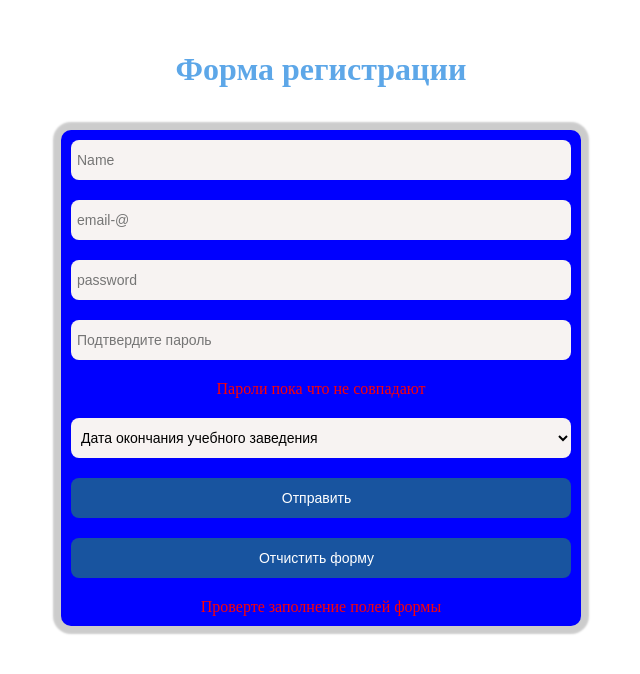
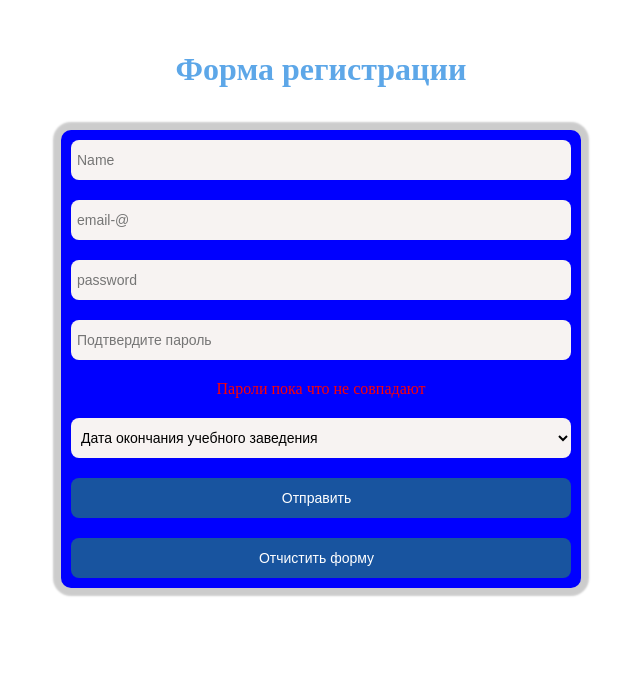
Before and after one commit to romanbarinov84/WebGarage-React-lessons-, a React (Vite) app: page / in a window 1280 px wide. Shown: the top 674 px of the page, without its empty margins (319-959 px from the left). Built offline with nearby package versions, Linux system fonts and the light colour scheme.

Commit message:
03.12 finish

```diff
--- a/src/components/pages/RegForm.css
+++ b/src/components/pages/RegForm.css
@@ -81,6 +81,6 @@ button:hover {
 }
 
 .success-message {
-    color: green;
+    color: rgb(4, 248, 4);
     text-align: center;
 }
--- a/src/components/pages/RegForm.jsx
+++ b/src/components/pages/RegForm.jsx
@@ -1,6 +1,10 @@
 import { useState } from "react";
 import "./RegForm.css";
-import { checkPasswordMatch, validatePassword } from "./validators";
+import {
+  checkPasswordMatch,
+  checkRequiredFields,
+  validatePassword,
+} from "./validators";
 
 //^(?=.*[a-z])(?=.*[A-Z])(?=.*\d)(?=.*[@$!%*?&])[A-Za-z\d@$!%*?&]{8,}$
 
@@ -9,9 +13,11 @@ function RegForm() {
   const [email, setEmail] = useState("");
   const [password, setPassword] = useState("");
   const [isPasswordValid, setIsPasswordValid] = useState(true);
-  const [confirmPassword , setConfirmPassword] = useState("");
-  const [passwordMatch , setPasswordMatch] = useState(false);
-  const [selectedYear , setSelectedYears] = useState("");
+  const [confirmPassword, setConfirmPassword] = useState("");
+  const [passwordMatch, setPasswordMatch] = useState(false);
+  const [selectedYear, setSelectedYears] = useState("");
+  const [requiredFieldsErro, setRequiredFieldsError] = useState(false);
+  const [showSuccessMessage, setShowSuccessMessage] = useState(false);
 
   const handleNameChange = (e) => {
     const newName = e.target.value;
@@ -26,27 +32,57 @@ function RegForm() {
     const newPassword = e.target.value;
     setPassword(newPassword);
     setIsPasswordValid(validatePassword(newPassword));
-    setPasswordMatch(checkPasswordMatch(newPassword , confirmPassword))
+    setPasswordMatch(checkPasswordMatch(newPassword, confirmPassword));
   };
 
   const handleConfirmPasswordChange = (e) => {
-    const newConfirmPassword = e.target.value
+    const newConfirmPassword = e.target.value;
     setConfirmPassword(newConfirmPassword);
-    setPasswordMatch(checkPasswordMatch(password , newConfirmPassword))
-  }
-
+    setPasswordMatch(checkPasswordMatch(password, newConfirmPassword));
+  };
 
   const currentYear = new Date().getFullYear();
   const years = Array.from({ length: 40 }, (_, i) => currentYear - i);
 
   const handleYearChange = (e) => {
     setSelectedYears(e.target.value);
+  };
+
+  const handleSubmit = (e) => {
+    e.preventDefault();
+
+    //проверка что все поля заполнены
+    const allFieldsFilled = checkRequiredFields([]);
+
+    const isFormValid = allFieldsFilled && isPasswordValid && passwordMatch;
+
+    if (!isFormValid) {
+      setRequiredFieldsError(true);
+      setShowSuccessMessage(false);
+      return;
+    }
+    setRequiredFieldsError(false);
+    setShowSuccessMessage(true);
+
+    const formData = {
+    name,
+    email,
+    password,
+    confirmPassword,
+    selectedYear,
+  };
+
+  alert(JSON.stringify(formData, null , 2))
+  };
+
+  const handleReset = () => {
+
   }
 
   return (
     <div className="section">
       <h1>Форма регистрации</h1>
-      <form>
+      <form onSubmit={handleSubmit}>
         <input type="text" placeholder="Name" onChange={handleNameChange} />
         <input
           type="email"
@@ -78,14 +114,20 @@ const years = Array.from({ length: 40 }, (_, i) => currentYear - i);
         <select value={selectedYear} onChange={handleYearChange}>
           <option value="">Дата окончания учебного заведения</option>
           {years.map((year) => (
-            <option key={year.toString()} value={year}>{year}</option>
+            <option key={year.toString()} value={year}>
+              {year}
+            </option>
           ))}
-
         </select>
 
         <button type="submit">Отправить</button>
-        <button type="reset">Отчистить форму</button>
+        <button type="reset" onClick={handleReset}>Отчистить форму</button>
+        {requiredFieldsErro && (
           <div className="error-message">Проверте заполнение полей формы</div>
+        )}
+        {showSuccessMessage && (
+          <div className="success-message">Данные успешно отправленны</div>
+        )}
       </form>
     </div>
   );
--- a/src/components/pages/validators.js
+++ b/src/components/pages/validators.js
@@ -1,9 +1,12 @@
+export const validatePassword = (password) => {
+  const passwordRegex = /^.{8,}$/;
+  return passwordRegex.test(password);
+};
 
-export const validatePassword = (password) => {
-    const passwordRegex = /^.{8,}$/;
-    return passwordRegex.test(password);
-}
+export const checkPasswordMatch = (password, confirmPassword) => {
+  return password === confirmPassword;
+};
 
-export const checkPasswordMatch = (password , confirmPassword) => {
-    return password === confirmPassword
-}
+export const checkRequiredFields = (fields) => {
+  return fields.every((field) => field.trim());
+};
```
Lines whose indentation alone changed are shown as unchanged.
